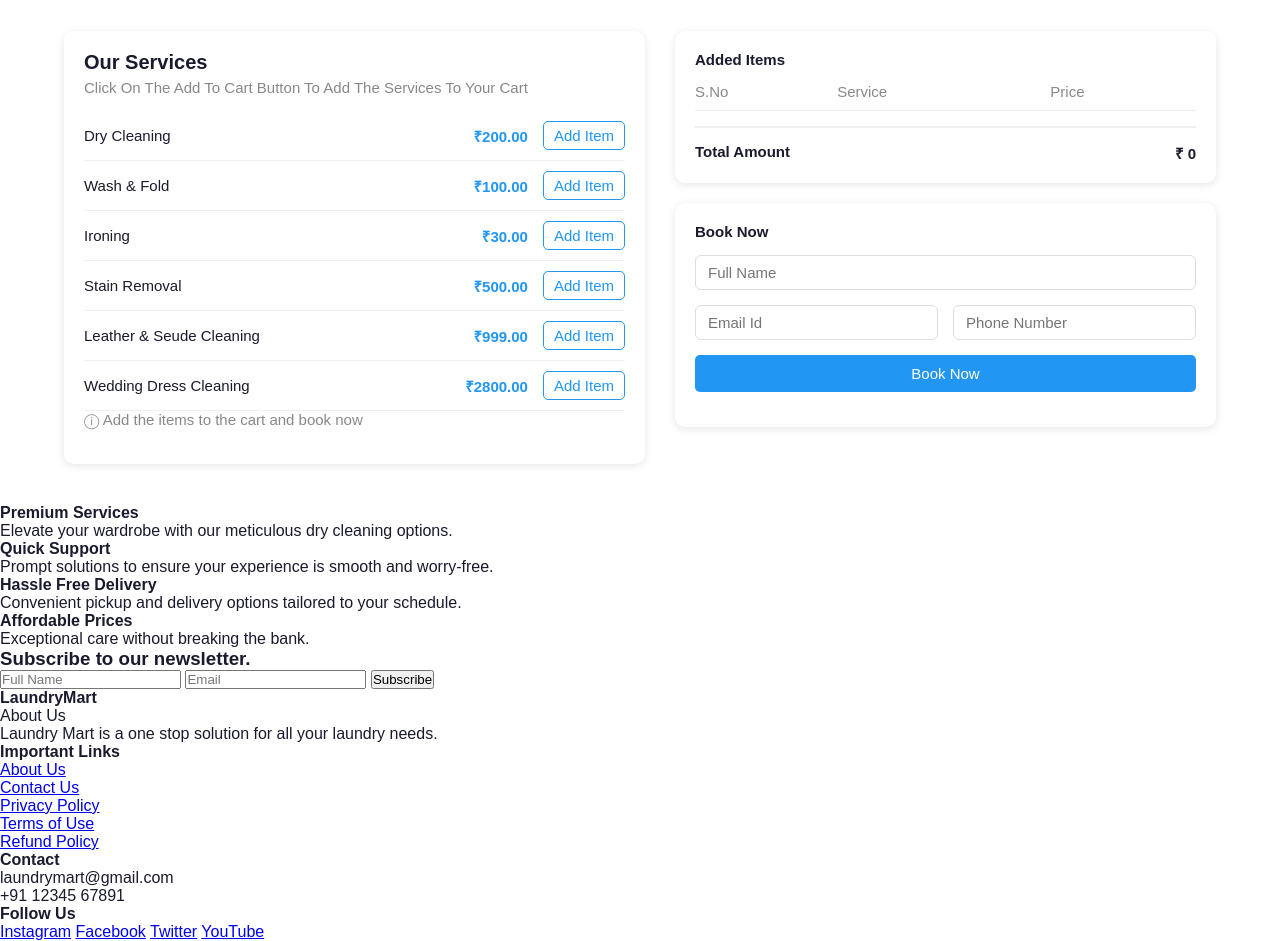
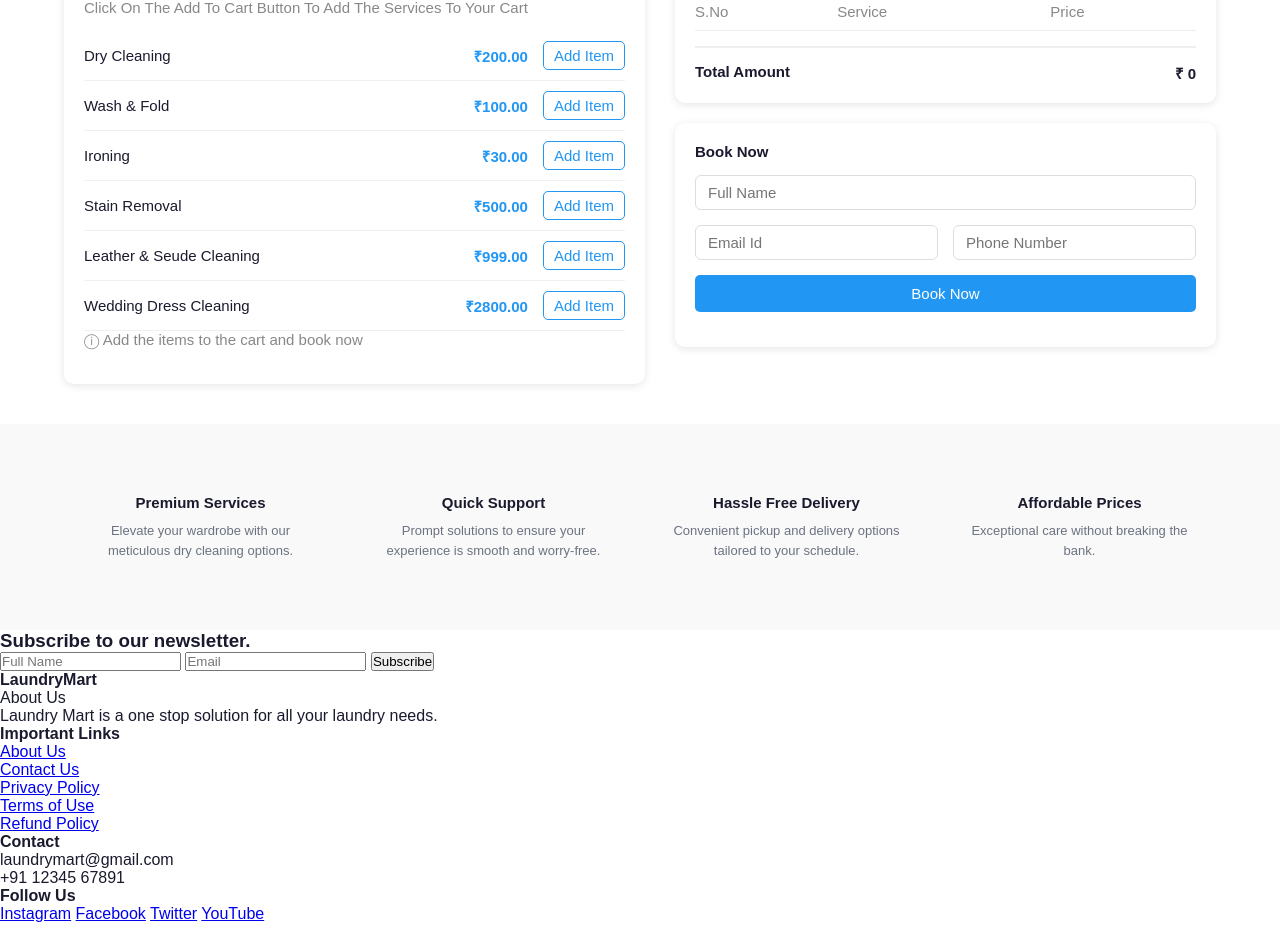
Before and after one commit to bhaaavvvya/LaundryMart, a plain HTML site: page index.html in a window 1280 px wide. Shown: the part 887-1828 px from the top of the page. Drawn offline with nearby package versions, Linux system fonts and the light colour scheme.

Commit message:
Added quality section CSS

```diff
--- a/style.css
+++ b/style.css
@@ -61,7 +61,7 @@ body{
     align-items: center;
     justify-content: space-between;
     padding: 60px 80px;
-    min-height: 90vh;
+    min-height: 80vh;
     gap: 40px;
 }
 
@@ -290,3 +290,31 @@ body{
 .booking-msg {
     font-size: 15px;
 }
+
+.quality-section {
+    display: flex;
+    justify-content: space-around;
+    align-items: flex-start;
+    padding: 50px 5%;
+    background-color: #f9f9f9;
+    gap: 20px;
+}
+
+.quality-item {
+    flex: 1;
+    text-align: center;
+    padding: 20px;
+}
+
+.quality-item h4 {
+    font-size: 15px;
+    font-weight: bold;
+    margin-bottom: 10px;
+    color: #1a1a2e;
+}
+
+.quality-item p {
+    font-size: 13px;
+    color: #6b7280;
+    line-height: 1.5;
+}
```
